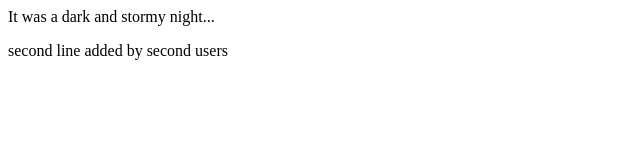
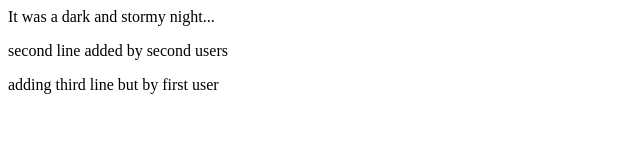
Before and after one commit to mbain108/fireside-story, a plain HTML site: page index.html in a window 1280 px wide. Shown: the whole page, without its empty margins (0-640 px from the left). Drawn offline with Linux system fonts and the light colour scheme.

Commit message:
third line of story was added

```diff
--- a/index.html
+++ b/index.html
@@ -2,5 +2,6 @@
   <body>
     <p>It was a dark and stormy night...</p>
     <p>second line added by second users</p>
+    <p>adding third line but by first user</p>
   </body>
 </html>
```
